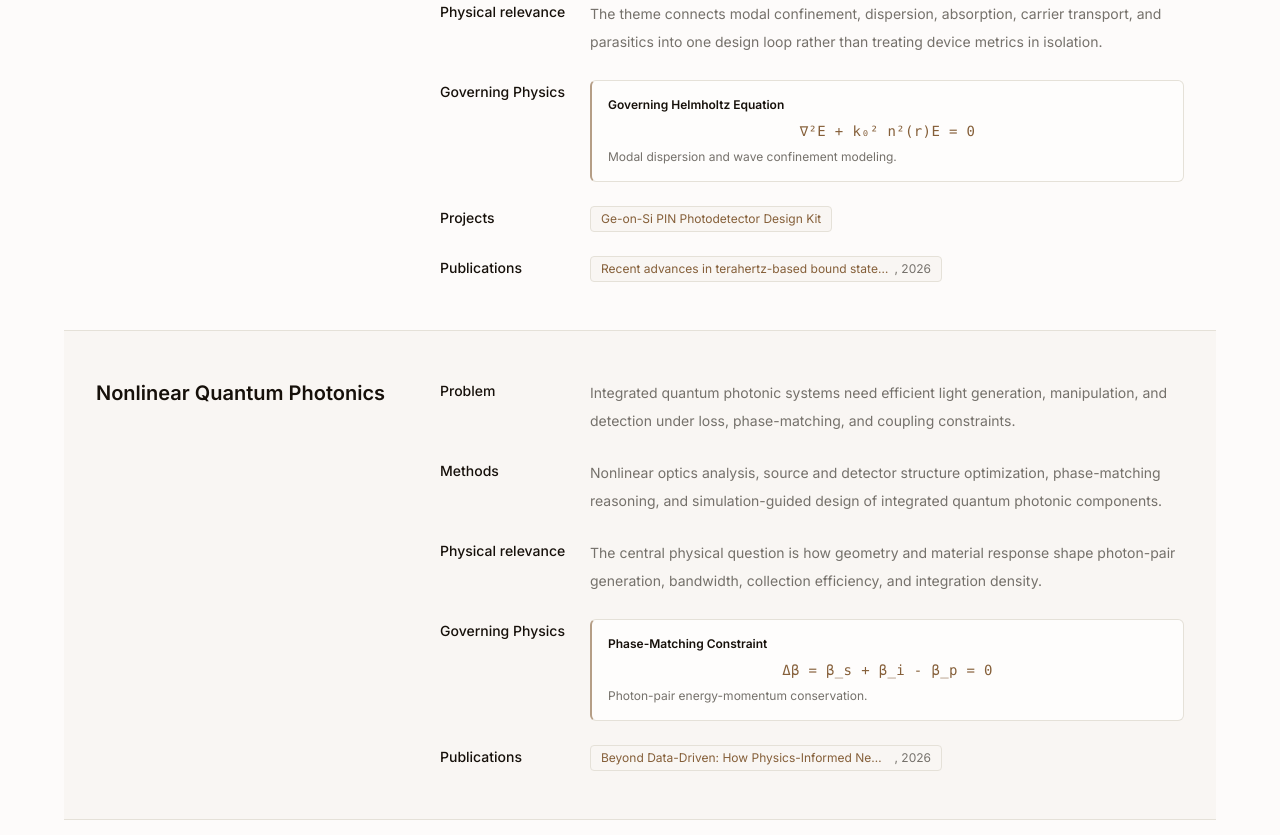
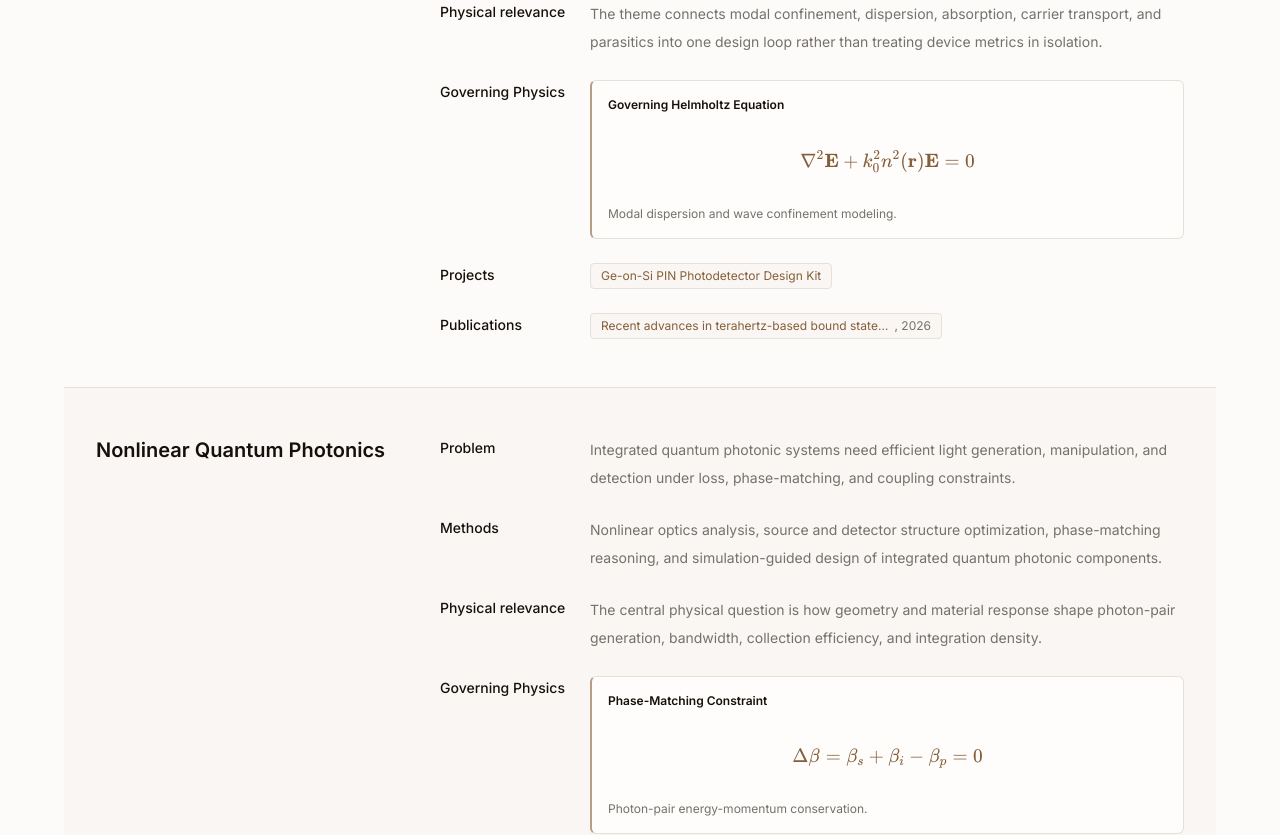
Before and after one commit to iabdul-aal/iabdul-aal.github.io, a Next.js app: page /research in a window 1280 px wide. Shown: the part 760-1595 px from the top of the page. Built offline with nearby package versions, Linux system fonts and the light colour scheme.

Commit message:
feat: render equations using LaTeX with server-side KaTeX, and adjust publication theme tags

```diff
--- a/app/layout.tsx
+++ b/app/layout.tsx
@@ -2,6 +2,7 @@ import type React from "react"
 import type { Metadata, Viewport } from "next"
 import { Inter } from "next/font/google"
 import "./globals.css"
+import "katex/dist/katex.min.css"
 import { Footer } from "@/components/footer"
 import { Navigation } from "@/components/navigation"
 import { personConfig, siteConfig } from "@/lib/site-config"
--- a/app/research/page.tsx
+++ b/app/research/page.tsx
@@ -1,4 +1,5 @@
 import Link from "next/link"
+import katex from "katex"
 import { researchThemes } from "@/lib/academic-content"
 import { getProjectsForTheme } from "@/lib/database"
 import { loadPublications } from "@/lib/publications"
@@ -16,19 +17,19 @@ function getThemeFormula(id: string) {
     case "integrated-nanophotonics":
       return {
         label: "Governing Helmholtz Equation",
-        latex: "∇²E + k₀² n²(r)E = 0",
+        latex: "\\nabla^2 \\mathbf{E} + k_0^2 n^2(\\mathbf{r}) \\mathbf{E} = 0",
         desc: "Modal dispersion and wave confinement modeling.",
       }
     case "nonlinear-quantum-photonics":
       return {
         label: "Phase-Matching Constraint",
-        latex: "Δβ = β_s + β_i - β_p = 0",
+        latex: "\\Delta\\beta = \\beta_s + \\beta_i - \\beta_p = 0",
         desc: "Photon-pair energy-momentum conservation.",
       }
     case "physics-informed-design":
       return {
         label: "PINN Maxwell-Residual Loss",
-        latex: "ℒ_total = ℒ_data + λ ℒ_physics  (where ℒ_physics = ||∇ × E + iωμH||²)",
+        latex: "\\mathcal{L}_{\\text{total}} = \\mathcal{L}_{\\text{data}} + \\lambda \\mathcal{L}_{\\text{physics}} \\quad \\text{where} \\quad \\mathcal{L}_{\\text{physics}} = \\|\\nabla \\times \\mathbf{E} + i\\omega\\mu\\mathbf{H}\\|^2",
         desc: "Enforcing wave physics in gradient backpropagation.",
       }
     default:
@@ -101,7 +102,15 @@ export default async function ResearchPage() {
                           <dt className="text-sm font-medium text-foreground pt-0.5">Governing Physics</dt>
                           <dd className="rounded-md border border-border bg-card p-4 border-l-2 border-l-accent/60">
                             <p className="text-xs font-semibold text-foreground">{formula.label}</p>
-                            <p className="mt-2 text-center text-sm font-mono font-medium text-accent tracking-wide">{formula.latex}</p>
+                            <div
+                              className="mt-3 overflow-x-auto py-2 text-accent"
+                              dangerouslySetInnerHTML={{
+                                __html: katex.renderToString(formula.latex, {
+                                  displayMode: true,
+                                  throwOnError: false,
+                                }),
+                              }}
+                            />
                             <p className="mt-2 text-xs text-muted-foreground">{formula.desc}</p>
                           </dd>
                         </div>
--- a/lib/publications.ts
+++ b/lib/publications.ts
@@ -48,7 +48,7 @@ const publicationOverrides: Record<
     subjects: ["Optics", "Systems and Control", "Medical Physics"],
     bibtexKey: "abdulaal2025terahertz",
     primaryClass: "physics.optics",
-    relatedThemes: ["integrated-nanophotonics", "physics-informed-design"],
+    relatedThemes: ["integrated-nanophotonics"],
     relatedProjects: [],
   },
   "2606.21945": {
@@ -64,7 +64,7 @@ const publicationOverrides: Record<
     subjects: ["Optics"],
     bibtexKey: "labeb2026beyond",
     primaryClass: "physics.optics",
-    relatedThemes: ["physics-informed-design", "nonlinear-quantum-photonics"],
+    relatedThemes: ["physics-informed-design"],
     relatedProjects: [],
   },
 }
--- a/package.json
+++ b/package.json
@@ -17,6 +17,7 @@
     "@radix-ui/react-slot": "1.1.1",
     "class-variance-authority": "^0.7.1",
     "clsx": "^2.1.1",
+    "katex": "^0.17.0",
     "lucide-react": "^0.454.0",
     "next": "^16.2.6",
     "react": "19.2.0",
@@ -25,6 +26,7 @@
   },
   "devDependencies": {
     "@tailwindcss/postcss": "^4.1.9",
+    "@types/katex": "^0.16.8",
     "@types/node": "^22",
     "@types/react": "^19",
     "@types/react-dom": "^19",
```
Also changed, not shown: 1 other file (tests, documents, lock files or other folders).
